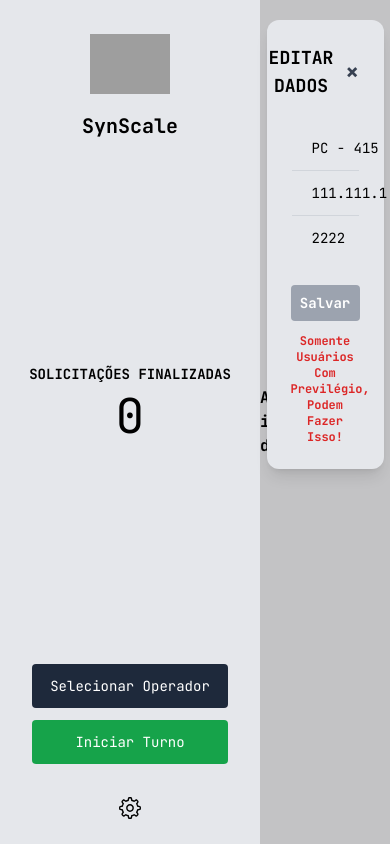
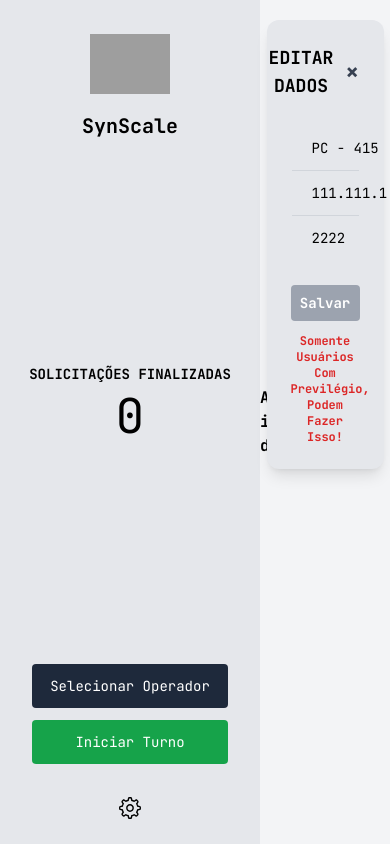
Before and after one commit to alissongoliveira/synscale-tablet, a React (Vite) app: page / in a window 390 px wide. Both pictures are taken after a click on the icon 130 px from the left and 808 px from the top of the page. Shown: the top 844 px of the page. Built offline with nearby package versions, Linux system fonts and the light colour scheme; grey boxes are pictures that could not be loaded.

Commit message:
ajuste no modal de edição de dados dos tablets

```diff
--- a/src/components/ModalEditarDados.jsx
+++ b/src/components/ModalEditarDados.jsx
@@ -9,7 +9,7 @@ export default function ModalEditarDados({
   podeEditar = false,
 }) {
   return (
-    <div className="absolute top-0 left-[260px] w-[calc(100%-260px)] h-full bg-black/20 flex items-start justify-center z-50">
+    <div className="absolute top-0 left-[260px] w-[calc(100%-260px)] h-full flex items-start justify-center z-50">
       <div className="bg-gray-200 mt-5 p-6 rounded-xl w-[400px] max-w-[90%] shadow-lg">
         {/* Título e fechar */}
         <div className="flex justify-between items-center border-b pb-2 mb-4">
```
